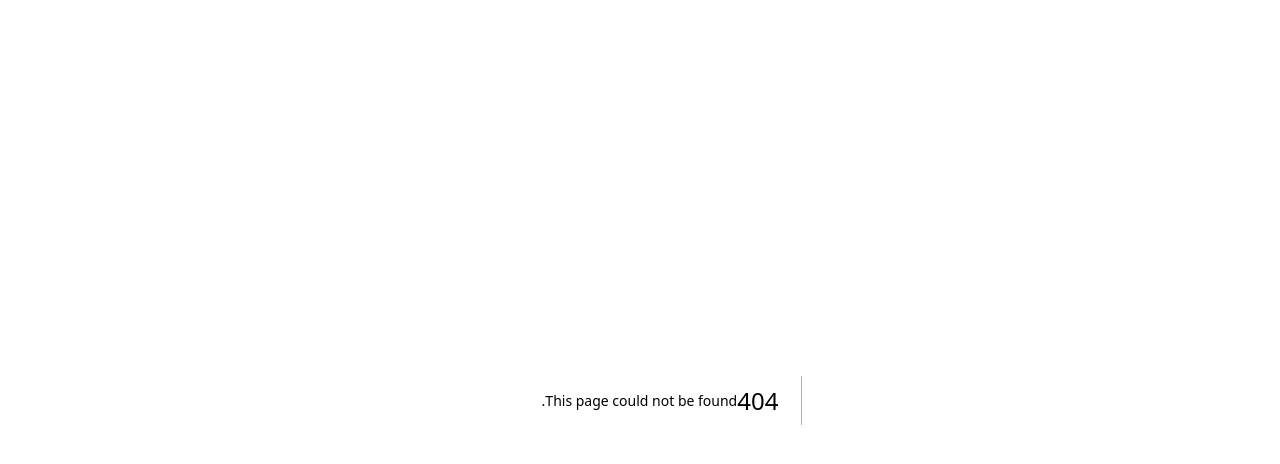
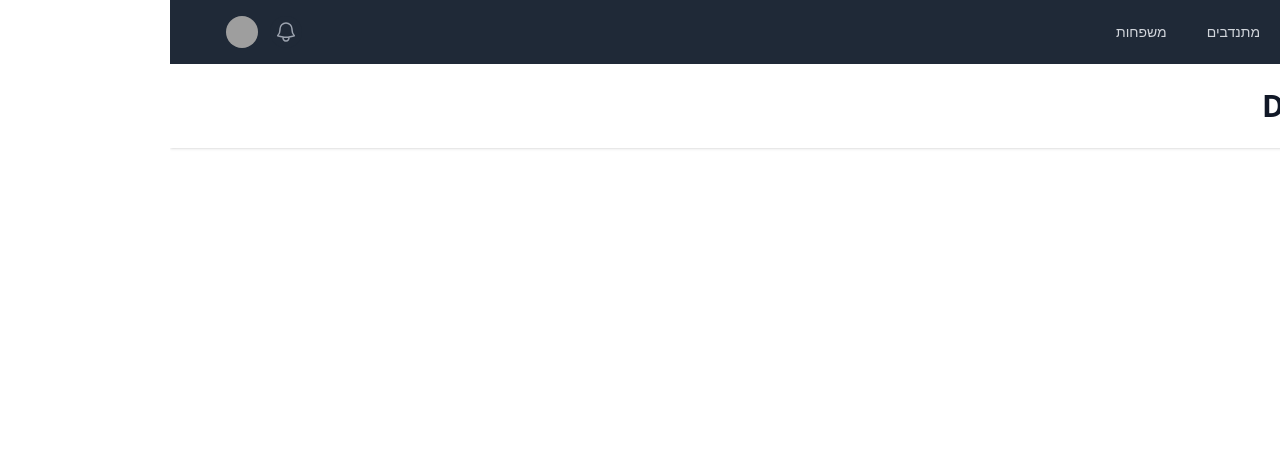
Before and after one commit to OmerWow/dotans-project, a Next.js app: page /dashboard/home in a window 1280 px wide. Before the commit this address had no page. Shown: the top 464 px of the page. Built offline with nearby package versions, Linux system fonts and the light colour scheme; grey boxes are pictures that could not be loaded.

Commit message:
chore: start creating dashboard

```diff
--- a/package.json
+++ b/package.json
@@ -9,9 +9,11 @@
     "lint": "next lint"
   },
   "dependencies": {
+    "@headlessui/react": "^2.1.0",
+    "@heroicons/react": "^2.1.4",
+    "next": "15.0.0-rc.0",
     "react": "19.0.0-rc-f994737d14-20240522",
-    "react-dom": "19.0.0-rc-f994737d14-20240522",
-    "next": "15.0.0-rc.0"
+    "react-dom": "19.0.0-rc-f994737d14-20240522"
   },
   "devDependencies": {
     "@tailwindcss/forms": "^0.5.7",
--- /dev/null
+++ b/src/app/dashboard/home/page.tsx
@@ -0,0 +1,3 @@
+export default function Home() {
+  return <main>Dashboard Home!</main>;
+}
--- /dev/null
+++ b/src/app/dashboard/layout.tsx
@@ -0,0 +1,26 @@
+import DashboardNav from "@/components/DashboardNav";
+import { ReactNode } from "react";
+
+export default function DashboardLayout({
+  children,
+}: Readonly<{
+  children: ReactNode;
+}>) {
+  return (
+    <div className="min-h-full">
+      <header className="bg-white shadow">
+        <DashboardNav />
+        <div className="mx-auto max-w-7xl px-4 py-6 sm:px-6 lg:px-8">
+          <h1 className="text-3xl font-bold tracking-tight text-gray-900">
+            Dashboard
+          </h1>
+        </div>
+      </header>
+      <main>
+        <div className="mx-auto max-w-7xl px-4 py-6 sm:px-6 lg:px-8">
+          {children}
+        </div>
+      </main>
+    </div>
+  );
+}
--- a/src/app/page.tsx
+++ b/src/app/page.tsx
@@ -1,4 +1,4 @@
-import SignIn from "./components/SignIn";
+import SignIn from "../components/SignIn";
 
 export default function Home() {
   return (
--- /dev/null
+++ b/src/components/DashboardNav.tsx
@@ -0,0 +1,193 @@
+"use client";
+
+import classNames from "@/utils/classNames";
+import {
+  Disclosure,
+  DisclosureButton,
+  DisclosurePanel,
+  Menu,
+  MenuButton,
+  MenuItem,
+  MenuItems,
+} from "@headlessui/react";
+import { Bars3Icon, BellIcon, XMarkIcon } from "@heroicons/react/24/outline";
+import { usePathname } from "next/navigation";
+
+const user = {
+  name: "Tom Cook",
+  email: "tom@example.com",
+  imageUrl:
+    "https://images.unsplash.com/photo-1472099645785-5658abf4ff4e?ixlib=rb-1.2.1&ixid=eyJhcHBfaWQiOjEyMDd9&auto=format&fit=facearea&facepad=2&w=256&h=256&q=80",
+};
+
+const navigation = [
+  { name: "בית", href: "/dashboard/home" },
+  { name: "אירועים", href: "/dashboard/events" },
+  { name: "מתנדבים", href: "/dashboard/volunteers" },
+  { name: "משפחות", href: "/dashboard/families" },
+];
+
+const userNavigation = [
+  { name: "Your Profile", href: "#" },
+  { name: "Settings", href: "#" },
+  { name: "Sign out", href: "#" },
+];
+
+export default function DashboardNav() {
+  const pathname = usePathname();
+
+  return (
+    <div className="min-h-full">
+      <Disclosure as="nav" className="bg-gray-800">
+        {({ open }) => (
+          <>
+            <div className="mx-auto max-w-7xl px-4 sm:px-6 lg:px-8">
+              <div className="flex h-16 items-center justify-between">
+                <div className="hidden md:block">
+                  <div className="ml-10 flex items-baseline space-x-4 space-x-reverse">
+                    {navigation.map((item) => (
+                      <a
+                        key={item.name}
+                        href={item.href}
+                        className={classNames(
+                          item.href === pathname
+                            ? "bg-gray-900 text-white"
+                            : "text-gray-300 hover:bg-gray-700 hover:text-white",
+                          "rounded-md px-3 py-2 text-sm font-medium",
+                        )}
+                        aria-current={
+                          item.href === pathname ? "page" : undefined
+                        }
+                      >
+                        {item.name}
+                      </a>
+                    ))}
+                  </div>
+                </div>
+                <div className="hidden md:block">
+                  <div className="ml-4 flex items-center md:ml-6">
+                    <button
+                      type="button"
+                      className="relative rounded-full bg-gray-800 p-1 text-gray-400 hover:text-white focus:outline-none focus:ring-2 focus:ring-white focus:ring-offset-2 focus:ring-offset-gray-800"
+                    >
+                      <span className="absolute -inset-1.5" />
+                      <span className="sr-only">View notifications</span>
+                      <BellIcon className="h-6 w-6" aria-hidden="true" />
+                    </button>
+
+                    {/* Profile dropdown */}
+                    <Menu as="div" className="relative mr-3">
+                      <div>
+                        <MenuButton className="relative flex max-w-xs items-center rounded-full bg-gray-800 text-sm focus:outline-none focus:ring-2 focus:ring-white focus:ring-offset-2 focus:ring-offset-gray-800">
+                          <span className="absolute -inset-1.5" />
+                          <span className="sr-only">Open user menu</span>
+                          <img
+                            className="h-8 w-8 rounded-full"
+                            src={user.imageUrl}
+                            alt=""
+                          />
+                        </MenuButton>
+                      </div>
+                      <MenuItems
+                        transition
+                        className="absolute right-0 z-10 mt-2 w-48 origin-top-right rounded-md bg-white py-1 shadow-lg ring-1 ring-black ring-opacity-5 transition focus:outline-none data-[closed]:scale-95 data-[closed]:transform data-[closed]:opacity-0 data-[enter]:duration-100 data-[leave]:duration-75 data-[enter]:ease-out data-[leave]:ease-in"
+                      >
+                        {userNavigation.map((item) => (
+                          <MenuItem key={item.name}>
+                            {({ focus }) => (
+                              <a
+                                href={item.href}
+                                className={classNames(
+                                  focus ? "bg-gray-100" : "",
+                                  "block px-4 py-2 text-sm text-gray-700",
+                                )}
+                              >
+                                {item.name}
+                              </a>
+                            )}
+                          </MenuItem>
+                        ))}
+                      </MenuItems>
+                    </Menu>
+                  </div>
+                </div>
+                <div className="-mr-2 flex md:hidden">
+                  {/* Mobile menu button */}
+                  <DisclosureButton className="relative inline-flex items-center justify-center rounded-md bg-gray-800 p-2 text-gray-400 hover:bg-gray-700 hover:text-white focus:outline-none focus:ring-2 focus:ring-white focus:ring-offset-2 focus:ring-offset-gray-800">
+                    <span className="absolute -inset-0.5" />
+                    <span className="sr-only">Open main menu</span>
+                    {open ? (
+                      <XMarkIcon className="block h-6 w-6" aria-hidden="true" />
+                    ) : (
+                      <Bars3Icon className="block h-6 w-6" aria-hidden="true" />
+                    )}
+                  </DisclosureButton>
+                </div>
+              </div>
+            </div>
+
+            <DisclosurePanel className="md:hidden">
+              <div className="space-y-1 px-2 pb-3 pt-2 sm:px-3">
+                {navigation.map((item) => (
+                  <DisclosureButton
+                    key={item.name}
+                    as="a"
+                    href={item.href}
+                    className={classNames(
+                      item.href === pathname
+                        ? "bg-gray-900 text-white"
+                        : "text-gray-300 hover:bg-gray-700 hover:text-white",
+                      "block rounded-md px-3 py-2 text-base font-medium",
+                    )}
+                    aria-current={item.href === pathname ? "page" : undefined}
+                  >
+                    {item.name}
+                  </DisclosureButton>
+                ))}
+              </div>
+              <div className="border-t border-gray-700 pb-3 pt-4">
+                <div className="flex items-center px-5">
+                  <div className="flex-shrink-0">
+                    <img
+                      className="h-10 w-10 rounded-full"
+                      src={user.imageUrl}
+                      alt=""
+                    />
+                  </div>
+                  <div className="ml-3">
+                    <div className="text-base font-medium leading-none text-white">
+                      {user.name}
+                    </div>
+                    <div className="text-sm font-medium leading-none text-gray-400">
+                      {user.email}
+                    </div>
+                  </div>
+                  <button
+                    type="button"
+                    className="relative ml-auto flex-shrink-0 rounded-full bg-gray-800 p-1 text-gray-400 hover:text-white focus:outline-none focus:ring-2 focus:ring-white focus:ring-offset-2 focus:ring-offset-gray-800"
+                  >
+                    <span className="absolute -inset-1.5" />
+                    <span className="sr-only">View notifications</span>
+                    <BellIcon className="h-6 w-6" aria-hidden="true" />
+                  </button>
+                </div>
+                <div className="mt-3 space-y-1 px-2">
+                  {userNavigation.map((item) => (
+                    <DisclosureButton
+                      key={item.name}
+                      as="a"
+                      href={item.href}
+                      className="block rounded-md px-3 py-2 text-base font-medium text-gray-400 hover:bg-gray-700 hover:text-white"
+                    >
+                      {item.name}
+                    </DisclosureButton>
+                  ))}
+                </div>
+              </div>
+            </DisclosurePanel>
+          </>
+        )}
+      </Disclosure>
+    </div>
+  );
+}
--- a/src/app/components/SignIn.tsx
+++ b/src/components/SignIn.tsx
@@ -1,3 +1,5 @@
+import Link from "next/link";
+
 export default function SignIn() {
   return (
     <div className="flex h-screen flex-1 flex-col justify-center place-items-center px-6 py-12 lg:px-8">
@@ -53,12 +55,12 @@
           </div>
 
           <div>
-            <button
-              type="submit"
+            <Link
+              href="/dashboard/home"
               className="flex w-full justify-center rounded-md bg-indigo-600 px-3 py-1.5 text-sm font-semibold leading-6 text-white shadow-sm hover:bg-indigo-500 focus-visible:outline focus-visible:outline-2 focus-visible:outline-offset-2 focus-visible:outline-indigo-600"
             >
               התחבר
-            </button>
+            </Link>
           </div>
         </form>
       </div>
--- /dev/null
+++ b/src/utils/classNames.ts
@@ -0,0 +1,3 @@
+export default function classNames(...classes: string[]) {
+  return classes.filter(Boolean).join(" ");
+}
```
Also changed, not shown: 1 other file (tests, documents, lock files or other folders).
